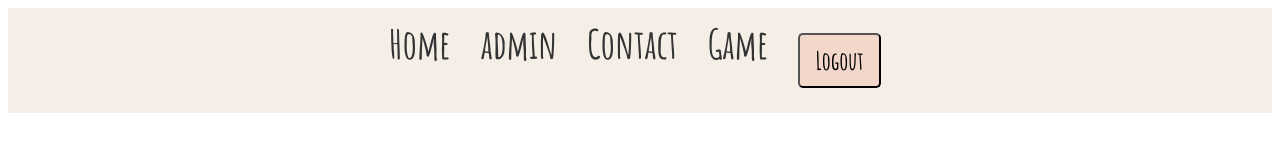
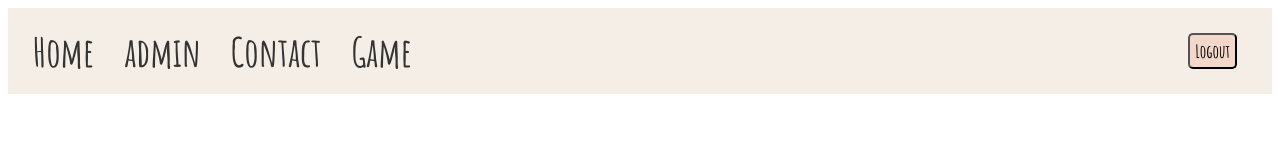
Before and after one commit to MDelmont/3wa_pastries_game, a React (Vite) app: page /Home in a window 1280 px wide. Shown: the top 160 px of the page. Built offline with nearby package versions, Linux system fonts and the light colour scheme; no server answers.

Commit message:
logout button

```diff
--- a/src/styles/header.scss
+++ b/src/styles/header.scss
@@ -1,6 +1,14 @@
 * {
   font-family: "Amatic SC", sans-serif;
   font-weight: bold;
+}
+
+.logout-nav {
+  align-self: flex-end;
+  button {
+    padding: 5px;
+    font-size: 18px;
+  }
 }
 
 header {
@@ -29,7 +37,8 @@ li a:hover {
 
 nav {
   display: flex;
-  justify-content: center;
+  justify-content: space-between;
+  align-items: center;
 }
 
 ul {
--- a/src/styles/home.scss
+++ b/src/styles/home.scss
@@ -10,7 +10,7 @@ button {
 }
 
 button:hover {
-  background-color: #e6a4b4;
+  background-color: #fff8e3;
 }
 
 .pastries-list {
```
